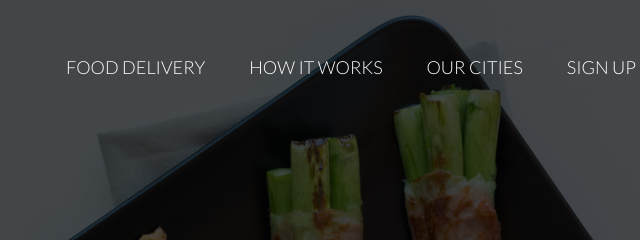
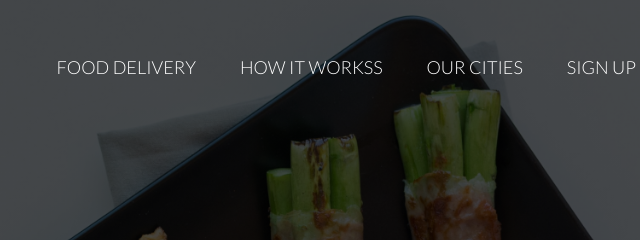
Before and after one commit to mfg19/TestRepo, a website: page public_html/index.html in a window 1280 px wide. Shown: the top 240 px of the page, 574-1214 px from the left. Drawn offline with nearby package versions, Linux system fonts and the light colour scheme; some packages are replaced by stand-ins of ours; files that its build step writes are made by us from their sources; files whose address does not match are found by name.

Commit message:
minor change

```diff
--- a/public_html/index.html
+++ b/public_html/index.html
@@ -32,7 +32,7 @@
                     <img src="../resources/img/logo.png" alt="omnifood logo" class="logo-black"/>
                     <ul class="main-nav js--main-nav">
                         <li><a href="#features">Food delivery</a></li>
-                        <li><a href="#works">How it works</a> </li>
+                        <li><a href="#works">How it workss</a> </li>
                         <li><a href="#cities">Our cities</a> </li>
                         <li><a href="#plans">Sign up</a> </li>
 
```
